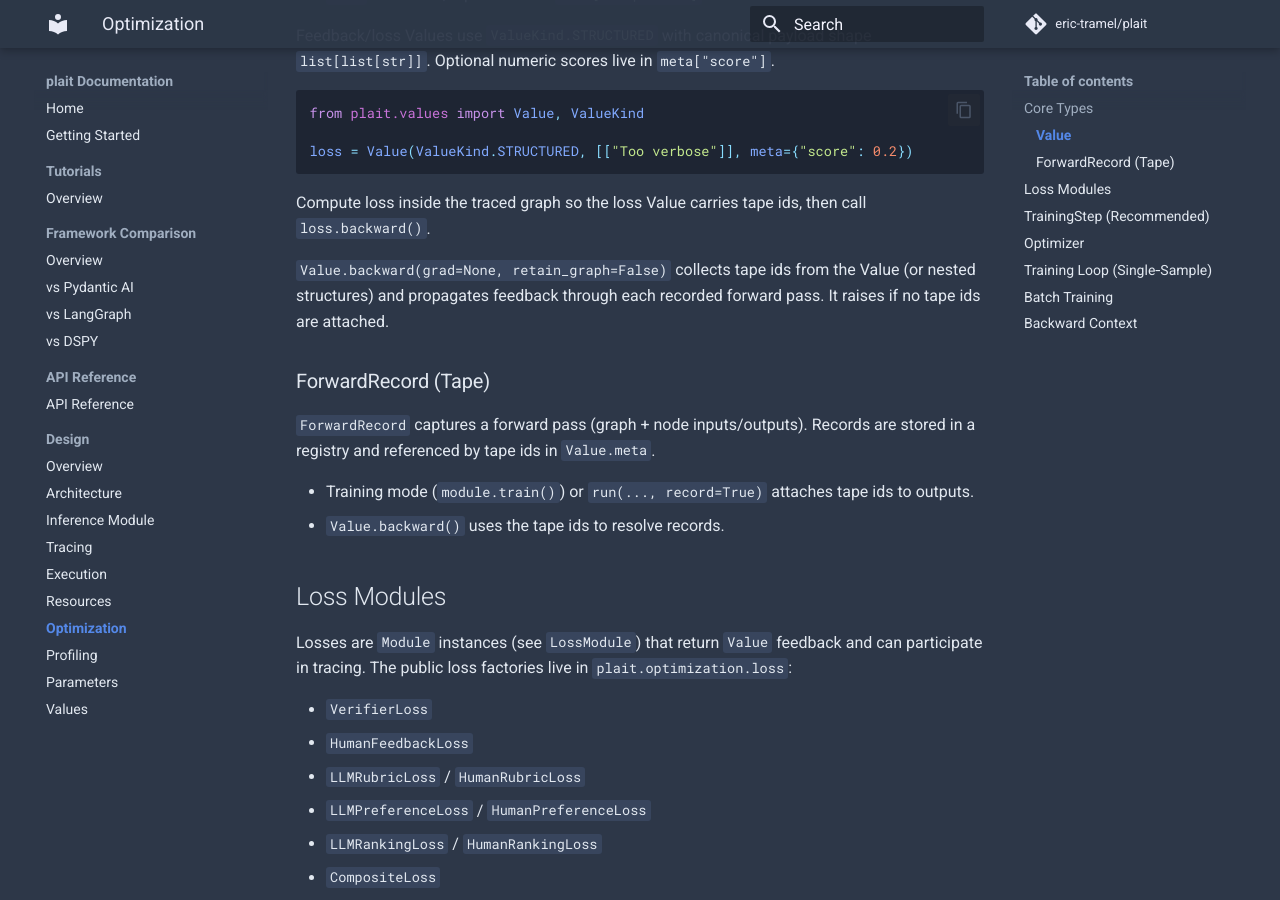
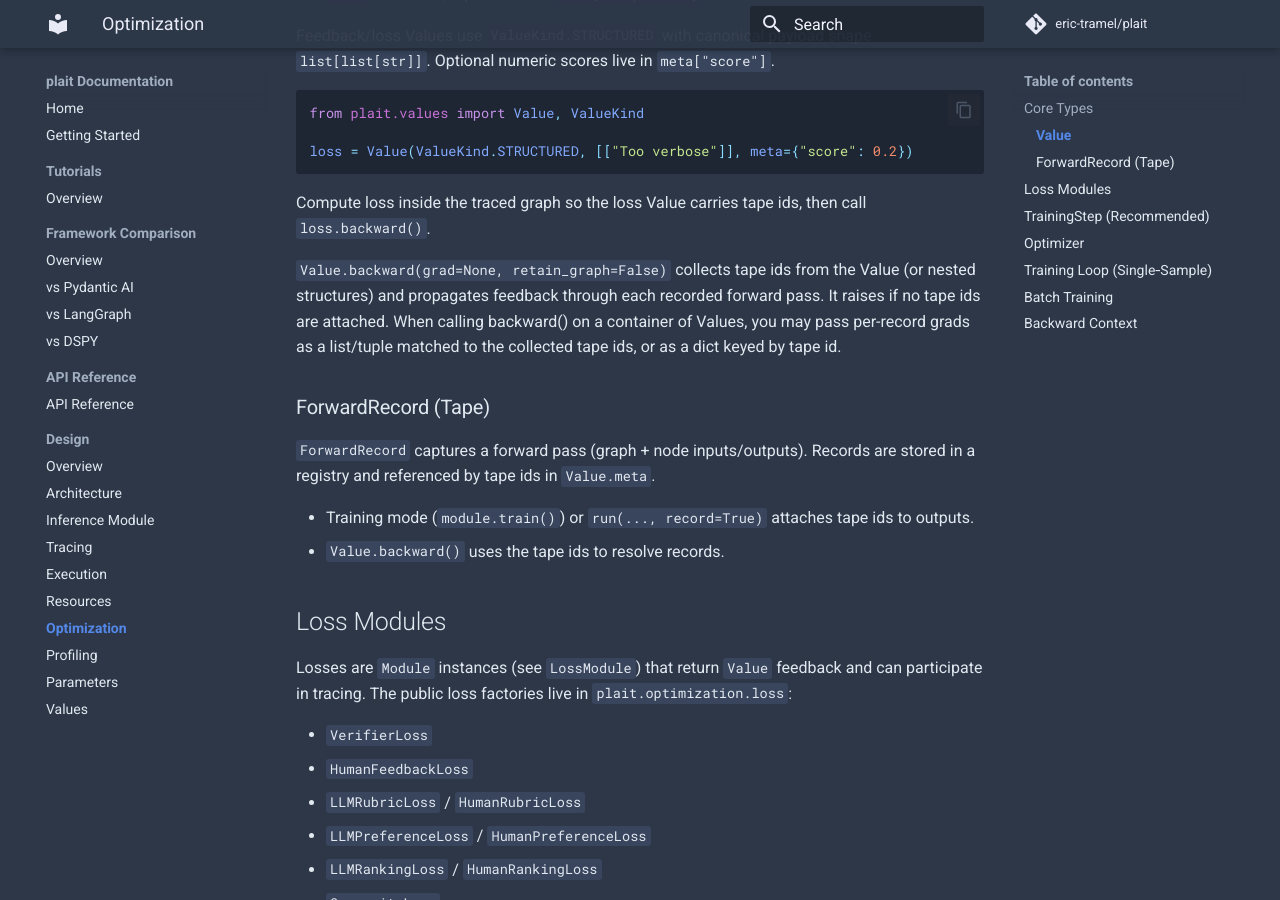
Before and after one commit to eric-tramel/plait, an MkDocs documentation site: the page built from docs/design/optimization.md, in a window 1280 px wide and 900 px high, scrolled down 684 px. Built offline with MkDocs 1.6.1 and Material for MkDocs 9.7.7, drawn with Linux system fonts in a browser that asks for light colours; comment, search, counter and statistics services are not loaded; some of the changed text lies outside the part shown.

Commit message:
docs(optimization): document per-record grads

````diff
--- a/docs/design/optimization.md
+++ b/docs/design/optimization.md
@@ -39,7 +39,9 @@ call `loss.backward()`.
 
 `Value.backward(grad=None, retain_graph=False)` collects tape ids from the
 Value (or nested structures) and propagates feedback through each recorded
-forward pass. It raises if no tape ids are attached.
+forward pass. It raises if no tape ids are attached. When calling backward()
+on a container of Values, you may pass per-record grads as a list/tuple
+matched to the collected tape ids, or as a dict keyed by tape id.
 
 ### ForwardRecord (Tape)
 
@@ -131,9 +133,11 @@ step.eval()
 ```
 
 Advanced: if you already have outputs with tape ids, you can still call
-`Value.backward(outputs, grad=combined_loss)` for aggregated feedback. If you
-manage multiple optimizers in the same process, ensure you call
-`optimizer.zero_feedback()` on the one you want active before backward.
+`Value.backward(outputs, grad=combined_loss)` for aggregated feedback, or pass
+per-record grads as `grad=[loss_a, loss_b]` (list/tuple) or
+`grad={tape_id: loss_val}` (dict). If you manage multiple optimizers in the
+same process, ensure you call `optimizer.zero_feedback()` on the one you want
+active before backward.
 
 ## Backward Context
 
````
